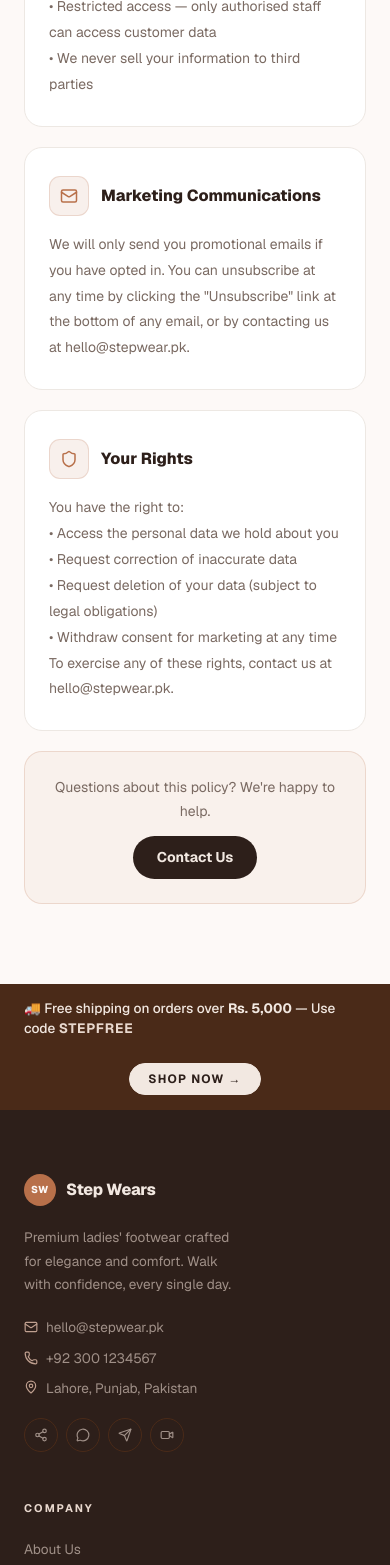
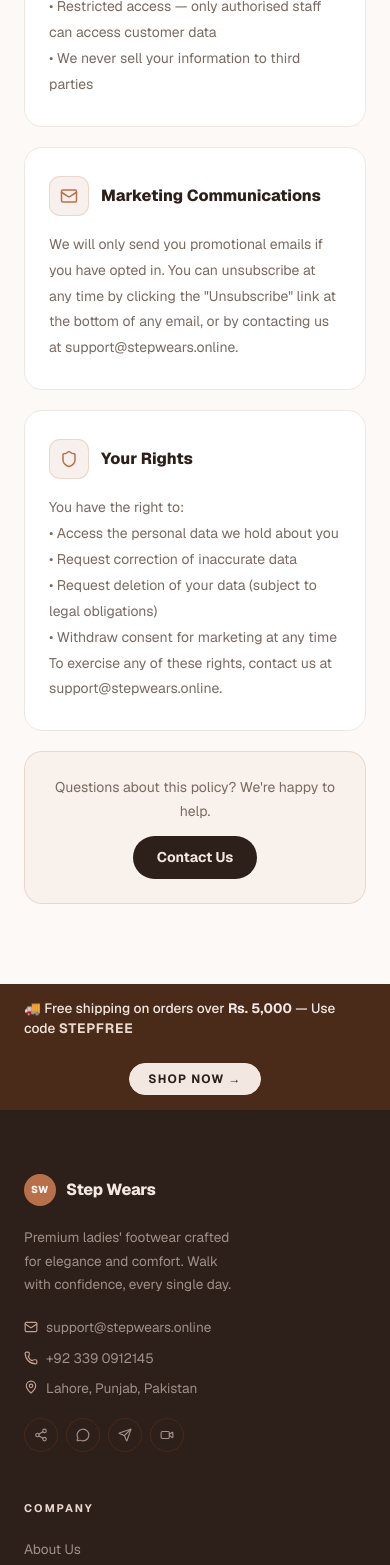
Before and after one commit to remittaylor027-droid/stepwears, a Next.js app: page /privacy in a window 390 px wide. Shown: the part 1393-2958 px from the top of the page. Built offline with nearby package versions, Linux system fonts and the light colour scheme.

Commit message:
Update contact info: phone +923390912145, email support@stepwears.online, add favicon

```diff
--- a/src/app/cart/page.tsx
+++ b/src/app/cart/page.tsx
@@ -20,7 +20,7 @@
   const whatsappMsg = encodeURIComponent(
     `Hi Step Wears! I'd like to place an order:\n\n${whatsappLines}\n\nTotal: Rs. ${total.toLocaleString()}\n\nPlease confirm availability.`
   );
-  const whatsappUrl = `https://wa.me/923001234567?text=${whatsappMsg}`;
+  const whatsappUrl = `https://wa.me/923390912145?text=${whatsappMsg}`;
 
   /* ── Empty cart ── */
   if (items.length === 0) {
--- a/src/app/checkout/page.tsx
+++ b/src/app/checkout/page.tsx
@@ -386,7 +386,7 @@
 
                       {/* WhatsApp screenshot button */}
                       <a
-                        href={`https://wa.me/923001234567?text=${encodeURIComponent(`Hi Step Wears! I've made a bank transfer of Rs. ${total.toLocaleString()} for my order. Sending my payment screenshot now.`)}`}
+                        href={`https://wa.me/923390912145?text=${encodeURIComponent(`Hi Step Wears! I've made a bank transfer of Rs. ${total.toLocaleString()} for my order. Sending my payment screenshot now.`)}`}
                         target="_blank"
                         rel="noopener noreferrer"
                         style={{
--- a/src/app/contact/page.tsx
+++ b/src/app/contact/page.tsx
@@ -11,25 +11,25 @@
   {
     icon: Phone,
     label: "Call Us",
-    value: "+92 300 1234567",
+    value: "+92 339 0912145",
     sub: "Mon – Sat, 10am – 7pm",
-    href: "tel:+923001234567",
+    href: "tel:+923390912145",
     color: "#b8704a",
   },
   {
     icon: Mail,
     label: "Email Us",
-    value: "hello@stepwear.pk",
+    value: "support@stepwears.online",
     sub: "We reply within 24 hours",
-    href: "mailto:hello@stepwear.pk",
+    href: "mailto:support@stepwears.online",
     color: "#b8704a",
   },
   {
     icon: MessageCircle,
     label: "WhatsApp",
-    value: "+92 300 1234567",
+    value: "+92 339 0912145",
     sub: "Chat with us anytime",
-    href: "https://wa.me/923001234567",
+    href: "https://wa.me/923390912145",
     color: "#25d366",
   },
   {
@@ -103,7 +103,7 @@
   const handleSubmit = (e: React.FormEvent) => { e.preventDefault(); setSubmitted(true); };
 
   const whatsappMsg = encodeURIComponent(`Hi Step Wears! I'd like to get in touch.`);
-  const whatsappUrl = `https://wa.me/923001234567?text=${whatsappMsg}`;
+  const whatsappUrl = `https://wa.me/923390912145?text=${whatsappMsg}`;
 
   return (
     <main style={{ background: "#fdf9f7", minHeight: "100vh" }}>
--- a/src/app/faqs/page.tsx
+++ b/src/app/faqs/page.tsx
@@ -284,7 +284,7 @@
 
   const current = FAQ_CATEGORIES.find((c) => c.id === activeCategory)!;
 
-  const WHATSAPP = "923001234567";
+  const WHATSAPP = "923390912145";
   const waUrl = `https://wa.me/${WHATSAPP}?text=${encodeURIComponent("Hi Step Wears! I have a question that isn't covered in your FAQs.")}`;
 
   return (
--- a/src/app/hire-me/page.tsx
+++ b/src/app/hire-me/page.tsx
@@ -105,7 +105,7 @@
     addFiles(e.dataTransfer.files);
   };
 
-  const WHATSAPP_NUMBER = "923001234567"; // ← update with real number
+  const WHATSAPP_NUMBER = "923390912145"; // ← update with real number
   const whatsappMsg = encodeURIComponent(
     `Hi Step Wears! I'd like to place a custom shoe order.\nName: ${form.name}\nSize: ${form.size}\nColor: ${form.color}\nDetails: ${form.details}`
   );
--- a/src/app/layout.tsx
+++ b/src/app/layout.tsx
@@ -19,6 +19,9 @@
   title: "Step Wears — Premium Ladies' Footwear",
   description:
     "Discover Step Wears's handpicked collection of ladies' footwear — from timeless moccasins to statement heels. Crafted for elegance, built for comfort.",
+  icons: {
+    icon: "/favicon.svg",
+  },
 };
 
 export default function RootLayout({
--- a/src/app/privacy/page.tsx
+++ b/src/app/privacy/page.tsx
@@ -38,7 +38,7 @@
   {
     icon: Mail,
     title: "Marketing Communications",
-    content: `We will only send you promotional emails if you have opted in. You can unsubscribe at any time by clicking the "Unsubscribe" link at the bottom of any email, or by contacting us at hello@stepwear.pk.`,
+    content: `We will only send you promotional emails if you have opted in. You can unsubscribe at any time by clicking the "Unsubscribe" link at the bottom of any email, or by contacting us at support@stepwears.online.`,
   },
   {
     icon: Shield,
@@ -48,7 +48,7 @@
 • Request correction of inaccurate data
 • Request deletion of your data (subject to legal obligations)
 • Withdraw consent for marketing at any time
-To exercise any of these rights, contact us at hello@stepwear.pk.`,
+To exercise any of these rights, contact us at support@stepwears.online.`,
   },
 ];
 
--- a/src/app/products/[slug]/ProductDetail.tsx
+++ b/src/app/products/[slug]/ProductDetail.tsx
@@ -258,7 +258,7 @@
                 {inStock ? "Add to Cart" : "Out of Stock"}
               </button>
 
-              <a href={`https://wa.me/923001234567?text=${whatsappMsg}`}
+              <a href={`https://wa.me/923390912145?text=${whatsappMsg}`}
                 target="_blank" rel="noopener noreferrer"
                 style={{
                   width: "66px", height: "66px", borderRadius: "18px", backgroundColor: "#25d366",
--- a/src/app/returns/page.tsx
+++ b/src/app/returns/page.tsx
@@ -22,7 +22,7 @@
 ];
 
 const steps = [
-  { num: "01", title: "Contact Us", desc: "Email hello@stepwear.pk or WhatsApp us within 7 days of delivery with your order number and photos of the item." },
+  { num: "01", title: "Contact Us", desc: "Email support@stepwears.online or WhatsApp us within 7 days of delivery with your order number and photos of the item." },
   { num: "02", title: "Approval", desc: "Our team reviews your request within 24 hours and sends you a return authorisation." },
   { num: "03", title: "Ship It Back", desc: "Pack the item securely and send it to our Lahore warehouse. Share the tracking number with us." },
   { num: "04", title: "Resolution", desc: "Once received and inspected, we process your exchange or refund within 3–5 business days." },
--- a/src/components/Footer.tsx
+++ b/src/components/Footer.tsx
@@ -84,8 +84,8 @@
 
           <div style={{ display: "flex", flexDirection: "column", gap: "10px" }}>
             {[
-              { icon: Mail, label: "hello@stepwear.pk", href: "mailto:hello@stepwear.pk" },
-              { icon: Phone, label: "+92 300 1234567", href: "tel:+923001234567" },
+              { icon: Mail, label: "support@stepwears.online", href: "mailto:support@stepwears.online" },
+              { icon: Phone, label: "+92 339 0912145", href: "tel:+923390912145" },
             ].map(({ icon: Icon, label, href }) => (
               <a key={label} href={href} style={{ display: "flex", alignItems: "center", gap: "8px", fontSize: "0.85rem", color: "#a09088", textDecoration: "none" }}>
                 <Icon style={{ width: "14px", height: "14px", color: "#c0a090", flexShrink: 0 }} />{label}
--- a/src/lib/email.ts
+++ b/src/lib/email.ts
@@ -166,7 +166,7 @@
         <tr>
           <td style="background:#2d1f1a;border-radius:0 0 20px 20px;padding:28px 40px;text-align:center;">
             <div style="font-size:13px;color:#7a6a62;">Questions? WhatsApp us at</div>
-            <div style="font-size:15px;font-weight:700;color:#b8704a;margin-top:4px;">+92 300 123 4567</div>
+            <div style="font-size:15px;font-weight:700;color:#b8704a;margin-top:4px;">+92 339 0912145</div>
             <div style="font-size:11px;color:#4a3a32;margin-top:16px;">© 2025 Step Wears · Premium Ladies' Footwear</div>
           </td>
         </tr>
```
Also changed, not shown: public/favicon.svg (added).
